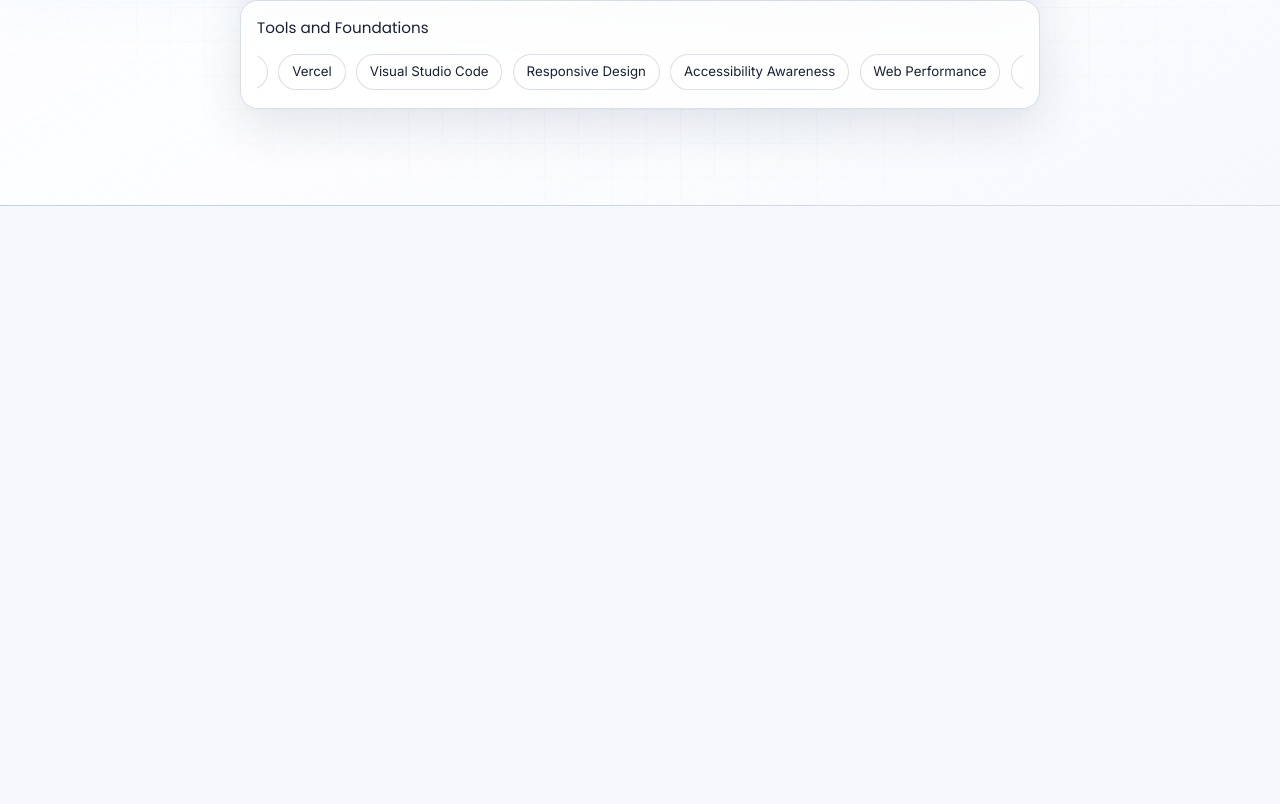
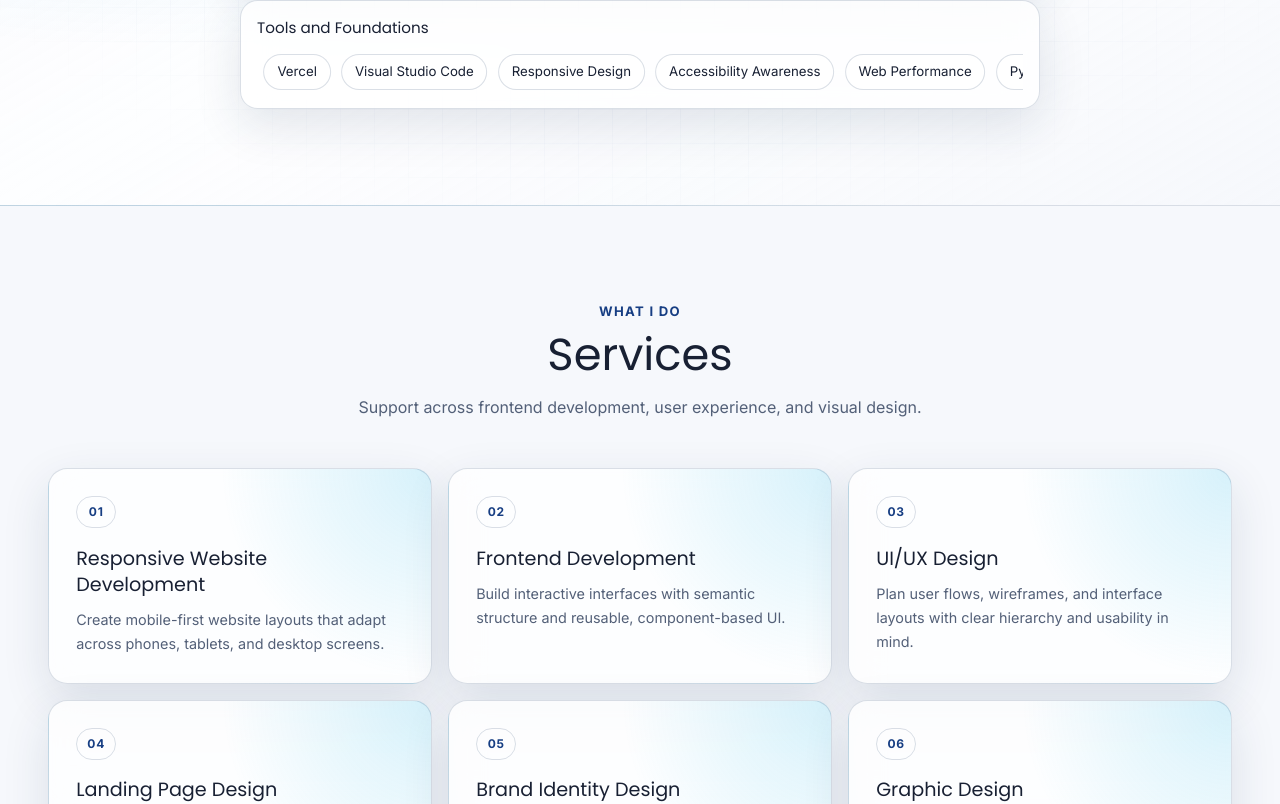
Before and after one commit to eolusoga-804/emmanuel-804, a Next.js app: page / in a window 1280 px wide. Shown: the part 1996-2800 px from the top of the page. Before the commit the page ends 2202 px from the top, so only its background shows below. Built offline with nearby package versions, Linux system fonts and the light colour scheme.

Commit message:
Added six data-driven service cards

```diff
--- a/src/app/(home)/page.tsx
+++ b/src/app/(home)/page.tsx
@@ -1,6 +1,7 @@
 import Hero from "@/components/Hero/Hero";
 import About from "@/components/About/About";
 import Skills from "@/components/Skills/Skills";
+import Services from "@/components/Services/Services";
 import styles from "./page.module.css";
 
 export default function Home() {
@@ -9,6 +10,7 @@ export default function Home() {
       <Hero />
       <About />
       <Skills />
+      <Services />
     </main>
   );
 }
--- /dev/null
+++ b/src/components/Services/Services.module.css
@@ -0,0 +1,122 @@
+.services {
+  width: 100%;
+  padding: clamp(4rem, 8vw, 6rem) clamp(1.25rem, 4vw, 2rem);
+  scroll-margin-top: 5.5rem;
+}
+
+.services__content {
+  width: min(100%, 74rem);
+  margin-inline: auto;
+}
+
+.services__header {
+  max-width: 42rem;
+  margin: 0 auto clamp(2rem, 5vw, 3rem);
+  text-align: center;
+}
+
+.services__eyebrow {
+  margin: 0 0 0.5rem;
+  color: var(--color-secondary);
+  font-size: 0.82rem;
+  font-weight: 700;
+  letter-spacing: 0.1em;
+  text-transform: uppercase;
+}
+
+.services__title {
+  margin: 0;
+  color: var(--text-primary);
+  font-size: clamp(1.8rem, 4vw, 2.8rem);
+  line-height: 1.15;
+}
+
+.services__intro {
+  margin: 0.8rem 0 0;
+  color: var(--text-muted);
+  line-height: 1.65;
+}
+
+.services__grid {
+  display: grid;
+  grid-template-columns: repeat(3, minmax(0, 1fr));
+  gap: 1rem;
+}
+
+.services__card {
+  position: relative;
+  min-height: 13rem;
+  padding: clamp(1.2rem, 2.5vw, 1.7rem);
+  overflow: hidden;
+  border: 1px solid var(--border-subtle);
+  border-radius: 1.2rem;
+  background:
+    radial-gradient(circle at 100% 0%, var(--ambient-glow), transparent 48%),
+    var(--surface-background);
+  box-shadow: var(--glass-shadow);
+  backdrop-filter: blur(16px);
+  transition:
+    transform 180ms ease,
+    border-color 180ms ease,
+    box-shadow 180ms ease;
+}
+
+.services__card:hover {
+  transform: translateY(-4px);
+  border-color: var(--color-accent);
+  box-shadow: 0 18px 44px var(--ambient-glow);
+}
+
+.services__number {
+  display: inline-grid;
+  min-width: 2.5rem;
+  height: 2rem;
+  place-items: center;
+  border: 1px solid var(--border-subtle);
+  border-radius: 999px;
+  color: var(--color-secondary);
+  font-size: 0.75rem;
+  font-weight: 700;
+  letter-spacing: 0.06em;
+}
+
+.services__card-title {
+  max-width: 18rem;
+  margin: 1.1rem 0 0;
+  color: var(--text-primary);
+  font-size: clamp(1rem, 1.5vw, 1.2rem);
+  line-height: 1.35;
+}
+
+.services__description {
+  margin: 0.65rem 0 0;
+  color: var(--text-muted);
+  font-size: 0.9rem;
+  line-height: 1.65;
+}
+
+@media (max-width: 900px) {
+  .services__grid {
+    grid-template-columns: repeat(2, minmax(0, 1fr));
+  }
+}
+
+@media (max-width: 560px) {
+  .services__grid {
+    grid-template-columns: 1fr;
+  }
+
+  .services__card {
+    min-height: auto;
+  }
+}
+
+@media (prefers-reduced-motion: reduce) {
+  .services__card {
+    transition: none;
+  }
+
+  .services__card:hover {
+    transform: none;
+  }
+}
--- /dev/null
+++ b/src/components/Services/Services.tsx
@@ -0,0 +1,42 @@
+import { portfolioContent } from "@/content/portfolio";
+import styles from "./Services.module.css";
+
+export default function Services() {
+  return (
+    <section
+      className={styles.services}
+      id="services"
+      aria-labelledby="services-title"
+    >
+      <div className={styles["services__content"]}>
+        <header className={styles["services__header"]}>
+          <p className={styles["services__eyebrow"]}>What I do</p>
+          <h2 className={styles["services__title"]} id="services-title">
+            Services
+          </h2>
+          <p className={styles["services__intro"]}>
+            Support across frontend development, user experience, and visual
+            design.
+          </p>
+        </header>
+
+        <div className={styles["services__grid"]}>
+          {portfolioContent.services.map((service, index) => (
+            <article className={styles["services__card"]} key={service.title}>
+              <span className={styles["services__number"]} aria-hidden="true">
+                {String(index + 1).padStart(2, "0")}
+              </span>
+
+              <h3 className={styles["services__card-title"]}>
+                {service.title}
+              </h3>
+              <p className={styles["services__description"]}>
+                {service.description}
+              </p>
+            </article>
+          ))}
+        </div>
+      </div>
+    </section>
+  );
+}
```
